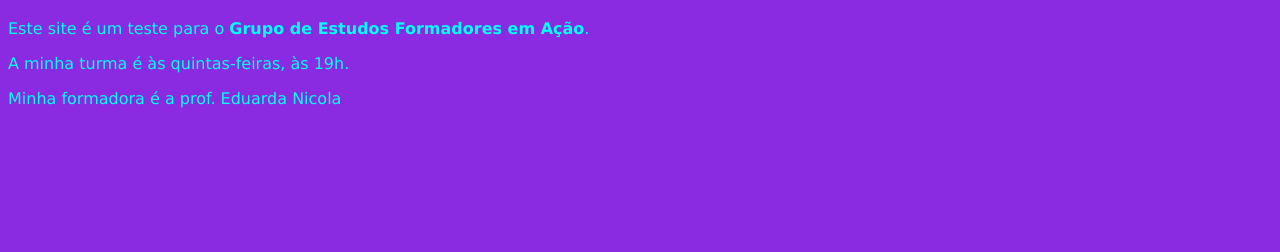
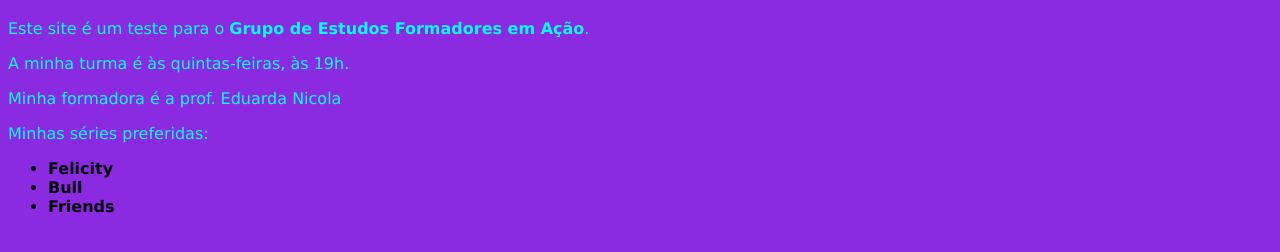
Before and after one commit to pablobiglia/GEPensamentoComputacional, a plain HTML site: page index.html in a window 1280 px wide. Shown: the part 62-314 px from the top of the page. Drawn offline with Linux system fonts and the light colour scheme.

Commit message:
Update index.html

```diff
--- a/index.html
+++ b/index.html
@@ -16,5 +16,14 @@
 
     <p>Minha formadora é a prof. Eduarda Nicola</p>
 
+    <p>Minhas séries preferidas:</p>
+    <ul>
+
+        <li><b>Felicity</b></li>
+        <li><b>Bull</b></li>
+        <li><b>Friends</b></li>
+
+    </ul>
+
 </body>
 </html>
```
